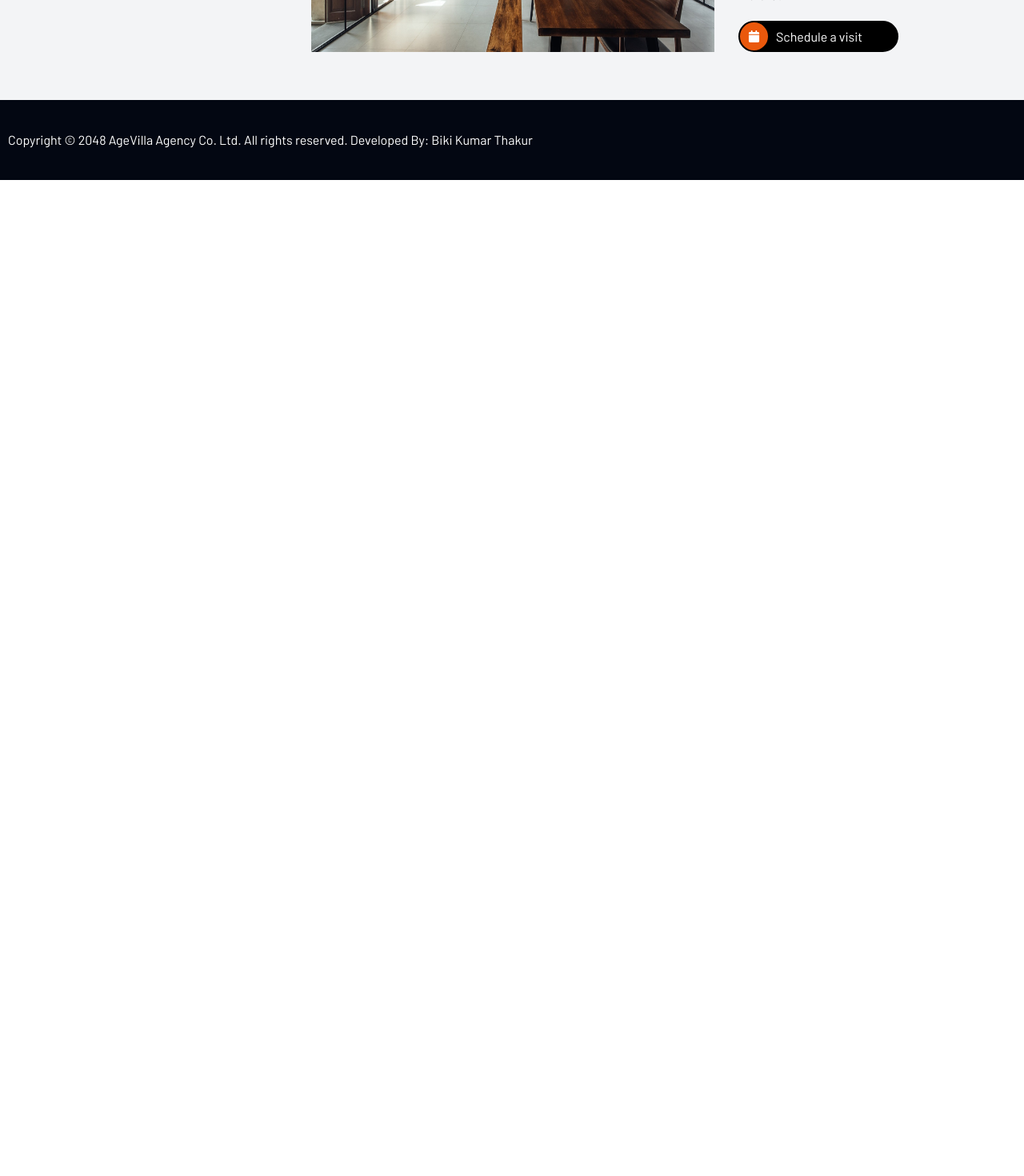
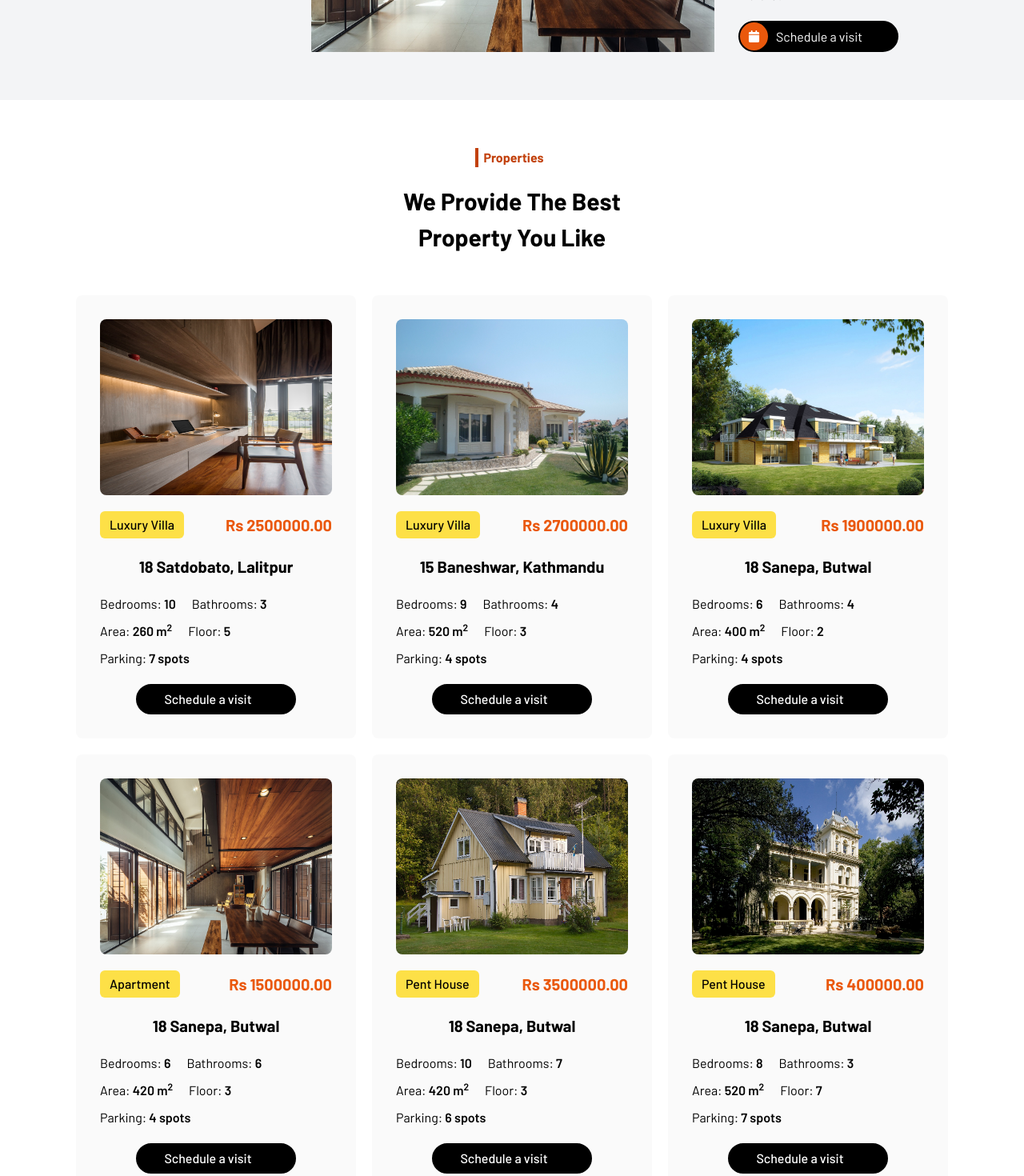
Before and after one commit to Biki101/age-villa, an Angular app: page / in a window 1280 px wide. Shown: the part 3020-4490 px from the top of the page at 80% size. Before the commit the page ends 3245 px from the top, so only its background shows below. Built offline with nearby package versions, Linux system fonts and the light colour scheme; a web font is replaced by a local one.

Commit message:
added properties section

```diff
--- a/src/app/app.component.html
+++ b/src/app/app.component.html
@@ -2,4 +2,6 @@
 <app-homepage></app-homepage>
 <app-achievement-section></app-achievement-section>
 <app-best-deals></app-best-deals>
+<app-properties-section></app-properties-section>
+<div class="h-[100px]"></div>
 <app-footer></app-footer>
--- a/src/app/app.component.ts
+++ b/src/app/app.component.ts
@@ -5,6 +5,7 @@ import { FooterComponent } from './components/footer/footer.component';
 import { HomepageComponent } from './components/homepage/homepage.component';
 import { AchievementSectionComponent } from './components/achievement-section/achievement-section.component';
 import { BestDealsComponent } from './components/best-deals/best-deals.component';
+import { PropertiesSectionComponent } from './components/properties-section/properties-section.component';
 
 @Component({
   selector: 'app-root',
@@ -16,6 +17,7 @@ import { BestDealsComponent } from './components/best-deals/best-deals.component
     HomepageComponent,
     AchievementSectionComponent,
     BestDealsComponent,
+    PropertiesSectionComponent,
   ],
   templateUrl: './app.component.html',
   styleUrl: './app.component.scss',
--- /dev/null
+++ b/src/app/components/properties-section/properties-section.component.html
@@ -0,0 +1,83 @@
+<div class="outer-container flex flex-col items-center">
+  <div
+    class="border-l-[4px] border-orange-700 text-orange-700 font-bold px-[6px] mt-[50px]"
+  >
+    Properties
+  </div>
+  <div class="text-[30px] font-bold mt-[20px] text-center mb-[50px]">
+    We Provide The Best <br />
+    Property You Like
+  </div>
+  <div>
+    <div class="flex gap-[20px] justify-center">
+      <app-properties-card
+        [image]="'../../../assets/hero1.jpg'"
+        [type]="'Luxury Villa'"
+        [price]="2500000"
+        [address]="'18 Satdobato, Lalitpur'"
+        [bedrooms]="10"
+        [bathrooms]="3"
+        [area]="260"
+        [floor]="5"
+        [parking]="7"
+      ></app-properties-card>
+      <app-properties-card
+        [image]="'../../../assets/hero2.jpg'"
+        [type]="'Luxury Villa'"
+        [price]="2700000"
+        [address]="'15 Baneshwar, Kathmandu'"
+        [bedrooms]="9"
+        [bathrooms]="4"
+        [area]="520"
+        [floor]="3"
+        [parking]="4"
+      ></app-properties-card>
+      <app-properties-card
+        [image]="'../../../assets/hero3.jpg'"
+        [type]="'Luxury Villa'"
+        [price]="1900000"
+        [address]="'18 Sanepa, Butwal'"
+        [bedrooms]="6"
+        [bathrooms]="4"
+        [area]="400"
+        [floor]="2"
+        [parking]="4"
+      ></app-properties-card>
+    </div>
+    <div class="flex gap-[20px] justify-center mt-[20px]">
+      <app-properties-card
+        [image]="'../../../assets/best-deal1.jpg'"
+        [type]="'Apartment'"
+        [price]="1500000"
+        [address]="'18 Sanepa, Butwal'"
+        [bedrooms]="6"
+        [bathrooms]="6"
+        [area]="420"
+        [floor]="3"
+        [parking]="4"
+      ></app-properties-card>
+      <app-properties-card
+        [image]="'../../../assets/best-deal3.jpg'"
+        [type]="'Pent House'"
+        [price]="3500000"
+        [address]="'18 Sanepa, Butwal'"
+        [bedrooms]="10"
+        [bathrooms]="7"
+        [area]="420"
+        [floor]="3"
+        [parking]="6"
+      ></app-properties-card>
+      <app-properties-card
+        [image]="'../../../assets/best-deal4.jpg'"
+        [type]="'Pent House'"
+        [price]="400000"
+        [address]="'18 Sanepa, Butwal'"
+        [bedrooms]="8"
+        [bathrooms]="3"
+        [area]="520"
+        [floor]="7"
+        [parking]="7"
+      ></app-properties-card>
+    </div>
+  </div>
+</div>
--- /dev/null
+++ b/src/app/reusable-components/properties-card/properties-card.component.html
@@ -0,0 +1,43 @@
+<div
+  class="w-[350px] flex flex-col bg-[#fafafa] p-[30px] rounded-lg gap-[20px]"
+>
+  <img [src]="image" class="rounded-lg h-[220px]" alt="card-image" />
+  <div class="flex justify-between items-center">
+    <div class="bg-yellow-300 px-[12px] py-[5px] rounded-md font-[500]">
+      {{ type }}
+    </div>
+    <div class="font-[700] text-orange-600 text-[20px]">
+      Rs {{ price.toFixed(2) }}
+    </div>
+  </div>
+  <div class="font-[700] text-[20px] self-center">{{ address }}</div>
+  <div class="flex flex-col gap-[10px]">
+    <div class="flex justify-start items-center gap-[20px]">
+      <div>
+        Bedrooms:
+        <span class="font-semibold">{{ bedrooms }}</span>
+      </div>
+      <div>
+        Bathrooms: <span class="font-semibold">{{ bathrooms }}</span>
+      </div>
+    </div>
+    <div class="flex justify-start items-center gap-[20px]">
+      <div>
+        Area: <span class="font-semibold">{{ area + " " }}</span
+        ><span class="font-semibold">m</span> <sup class="font-semibold">2</sup>
+      </div>
+      <div>
+        Floor: <span class="font-semibold">{{ floor }}</span>
+      </div>
+    </div>
+    <div>
+      Parking: <span class="font-semibold">{{ parking + " " }}</span>
+      <span class="font-semibold">spots</span>
+    </div>
+  </div>
+  <div
+    class="self-center flex items-center justify-center py-[5px] pr-[20px] gap-[10px] bg-black rounded-full border-[2px] border-black w-[200px]"
+  >
+    <div class="text-[white] font-[500]">Schedule a visit</div>
+  </div>
+</div>
```
Also changed, not shown: src/app/components/properties-section/properties-section.component.ts (added, +11 -0 lines), src/app/reusable-components/properties-card/properties-card.component.ts (added, +21 -0 lines), src/app/components/properties-section/properties-section.component.scss (added), src/app/reusable-components/properties-card/properties-card.component.scss (added), 2 other files (tests, documents, lock files or other folders).
